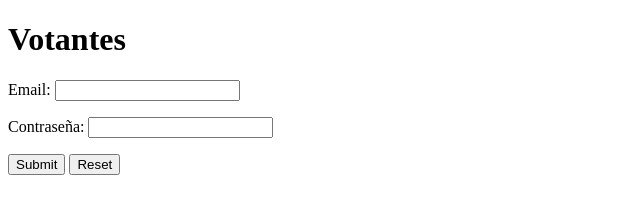
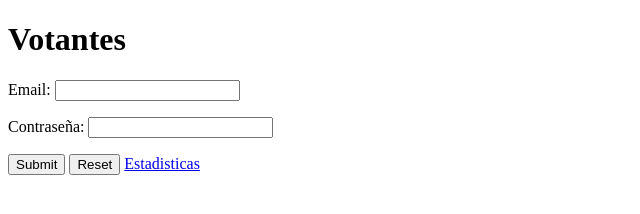
Before and after one commit to rotura/VoteCounting_1b, a plain HTML site: page src/main/resources/templates/greeting.html in a window 1280 px wide. Shown: the whole page, without its empty margins (0-640 px from the left). Drawn offline with Linux system fonts and the light colour scheme.

Commit message:
Update greeting.html

```diff
--- a/src/main/resources/templates/greeting.html
+++ b/src/main/resources/templates/greeting.html
@@ -12,7 +12,7 @@
     <form action="#" th:action="@{/}" th:object="${userinfo}" method="post">
     	<p>Email: <input type="text" th:field="*{login}" /></p>
         <p>Contraseña: <input type="text" th:field="*{password}" /></p>
-        <p><input type="submit" value="Submit" /> <input type="reset" value="Reset" /></p>
+        <p><input type="submit" value="Submit" /> <input type="reset" value="Reset" /> <a href="/stadistic.html">Estadisticas</a> </p>
     </form>
 
 </body>
```
